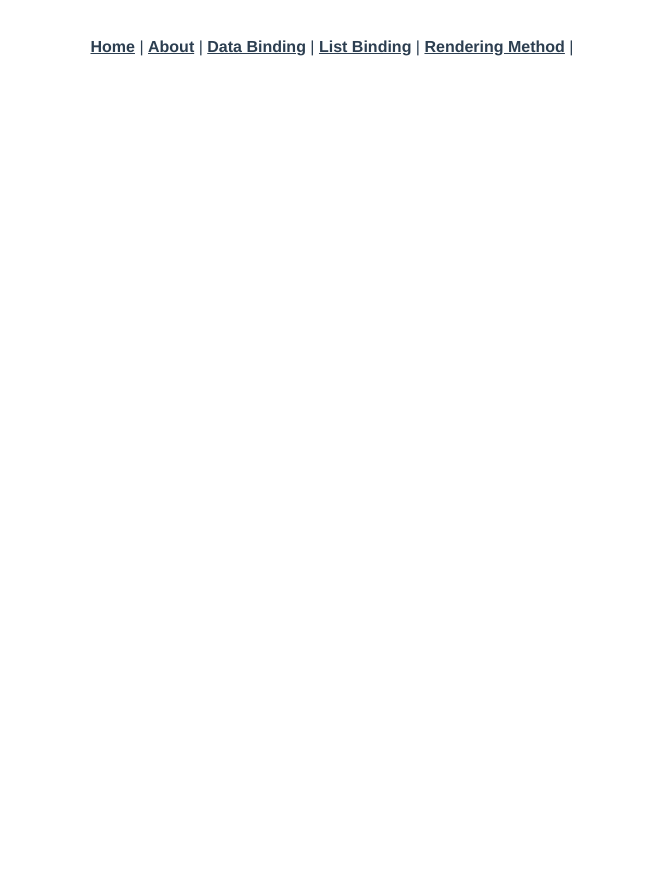
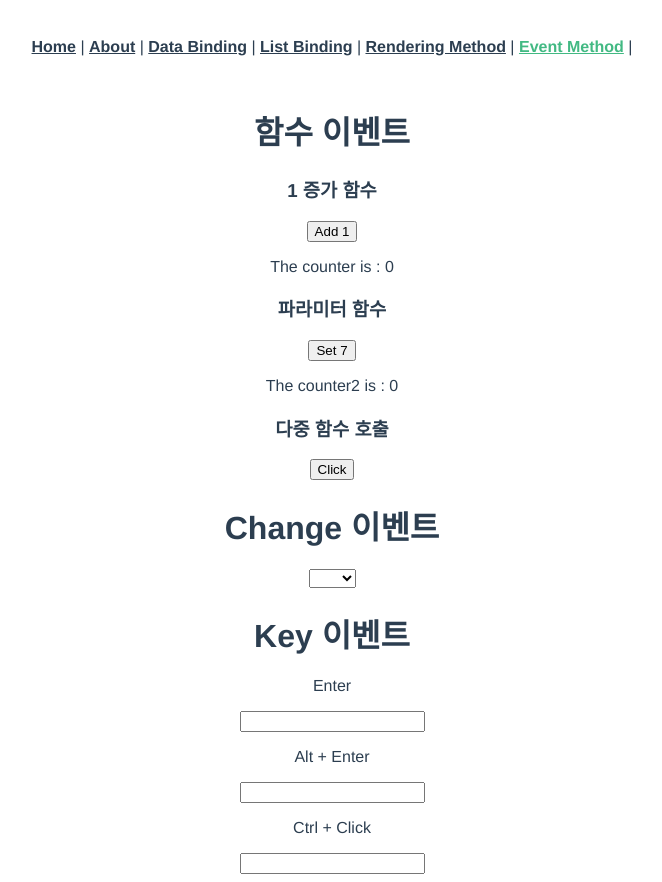
Before and after one commit to jaeho0613/vue-project, a Vue app: page /event in a window 1280 px wide. Shown: the whole page, without its empty margins (308-970 px from the left). Before the commit the page ends 800 px from the top, so only its background shows below. Built offline with nearby package versions, Linux system fonts and the light colour scheme.

Commit message:
5-5, 5-6 이벤트 함수 완료 // p119

```diff
--- a/src/App.vue
+++ b/src/App.vue
@@ -6,6 +6,7 @@
       <router-link to="/databinding">Data Binding</router-link> |
       <router-link to="/listbinding">List Binding</router-link> |
       <router-link to="/rendering">Rendering Method</router-link> |
+      <router-link to="/event">Event Method</router-link> |
     </div>
     <router-view/>
   </div>
--- a/src/router/index.js
+++ b/src/router/index.js
@@ -4,6 +4,7 @@ import Home from '../views/Home.vue'
 import DataBinding from "@/views/DataBinding";
 import ListBinding from "@/views/ListBinding";
 import RenderingMethod from "@/views/RenderingMethod";
+import EventMethod from "@/views/EventMethod";
 
 Vue.use(VueRouter)
 
@@ -35,6 +36,11 @@ const routes = [
         path: '/rendering',
         name: 'Rendering',
         component: RenderingMethod
+    },
+    {
+        path: '/event',
+        name: 'EventMethod',
+        component: EventMethod
     }
 ]
 
--- /dev/null
+++ b/src/views/EventMethod.vue
@@ -0,0 +1,75 @@
+<template>
+  <div>
+
+    <h1>함수 이벤트</h1>
+
+    <h3>1 증가 함수</h3>
+    <button type="button" @click="increaseCounter()">Add 1</button>
+    <p>The counter is : {{ counter }}</p>
+
+    <h3>파라미터 함수</h3>
+    <button type="button" @click="setCount(7)">Set 7</button>
+    <p>The counter2 is : {{ counter2 }}</p>
+
+    <h3>다중 함수 호출</h3>
+    <button type="button" @click="one(), two()">Click</button>
+
+    <h1>Change 이벤트</h1>
+    <select v-model="selectedValue" @change="changeSelect()">
+      <option value="서울">서울</option>
+      <option value="부산">부산</option>
+      <option value="제주">제주</option>
+    </select>
+
+    <h1>Key 이벤트</h1>
+    <div>
+      <p>Enter</p>
+      <input v-model="inputText" @keyup.enter="enterEvent(inputText)"/>
+    </div>
+    <div>
+      <p>Alt + Enter</p>
+      <input v-model="inputText" @keyup.alt.enter="enterEvent(inputText)"/>
+    </div>
+    <div>
+      <p>Ctrl + Click</p>
+      <input v-model="inputText" @click.ctrl="enterEvent(inputText)"/>
+    </div>
+  </div>
+</template>
+
+<script>
+export default {
+  data() {
+    return {
+      counter: 0,
+      counter2: 0,
+      selectedValue: '',
+      inputText: '',
+    };
+  },
+  methods: {
+    increaseCounter() {
+      this.counter = this.counter + 1;
+    },
+    setCount(counter2) {
+      this.counter2 = counter2;
+    },
+    one() {
+      alert('One');
+    },
+    two() {
+      alert("two");
+    },
+    changeSelect() {
+      alert(this.selectedValue);
+    },
+    enterEvent(text) {
+      alert(text);
+    }
+  }
+}
+</script>
+
+<style scoped>
+
+</style>
```
